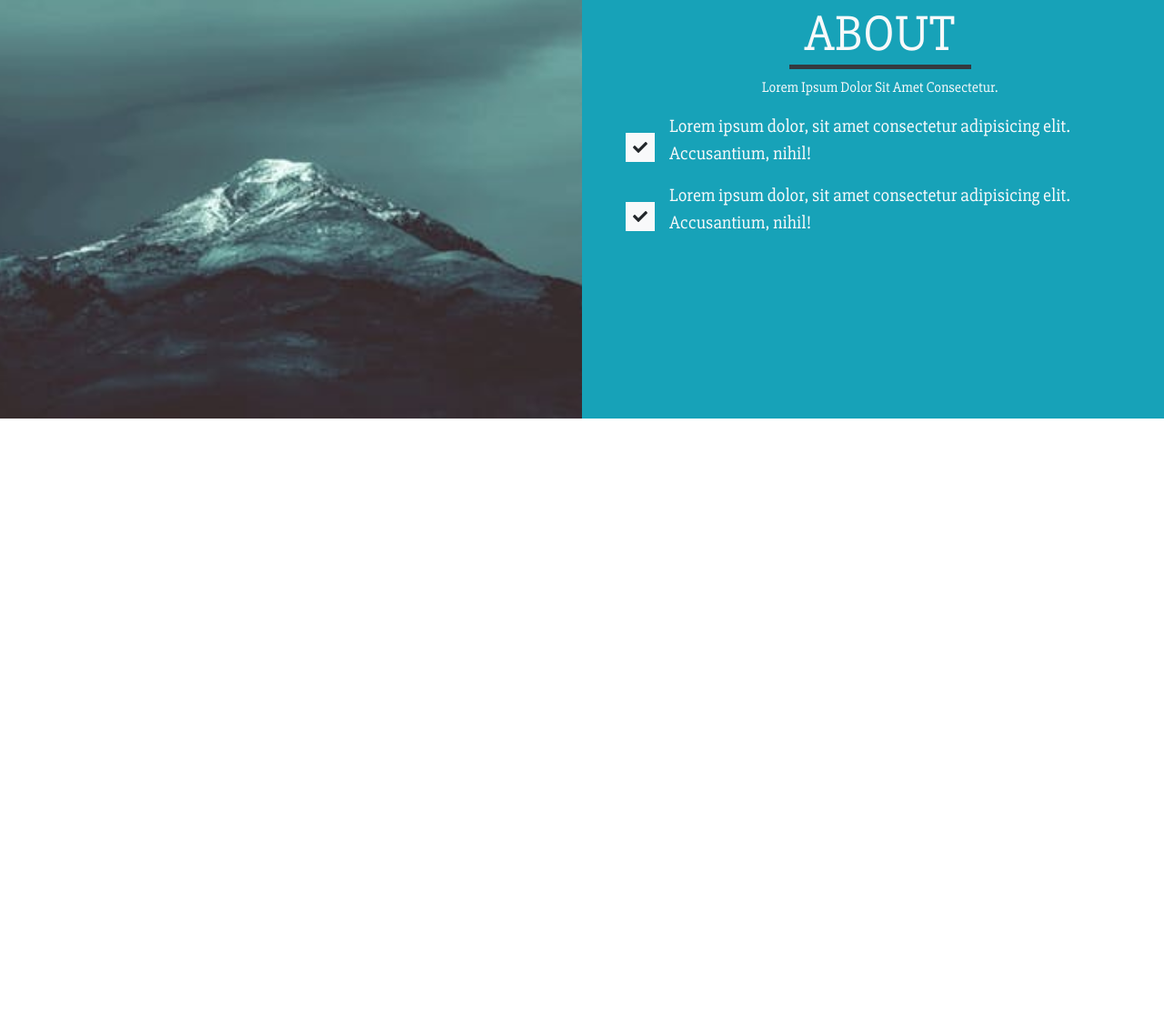
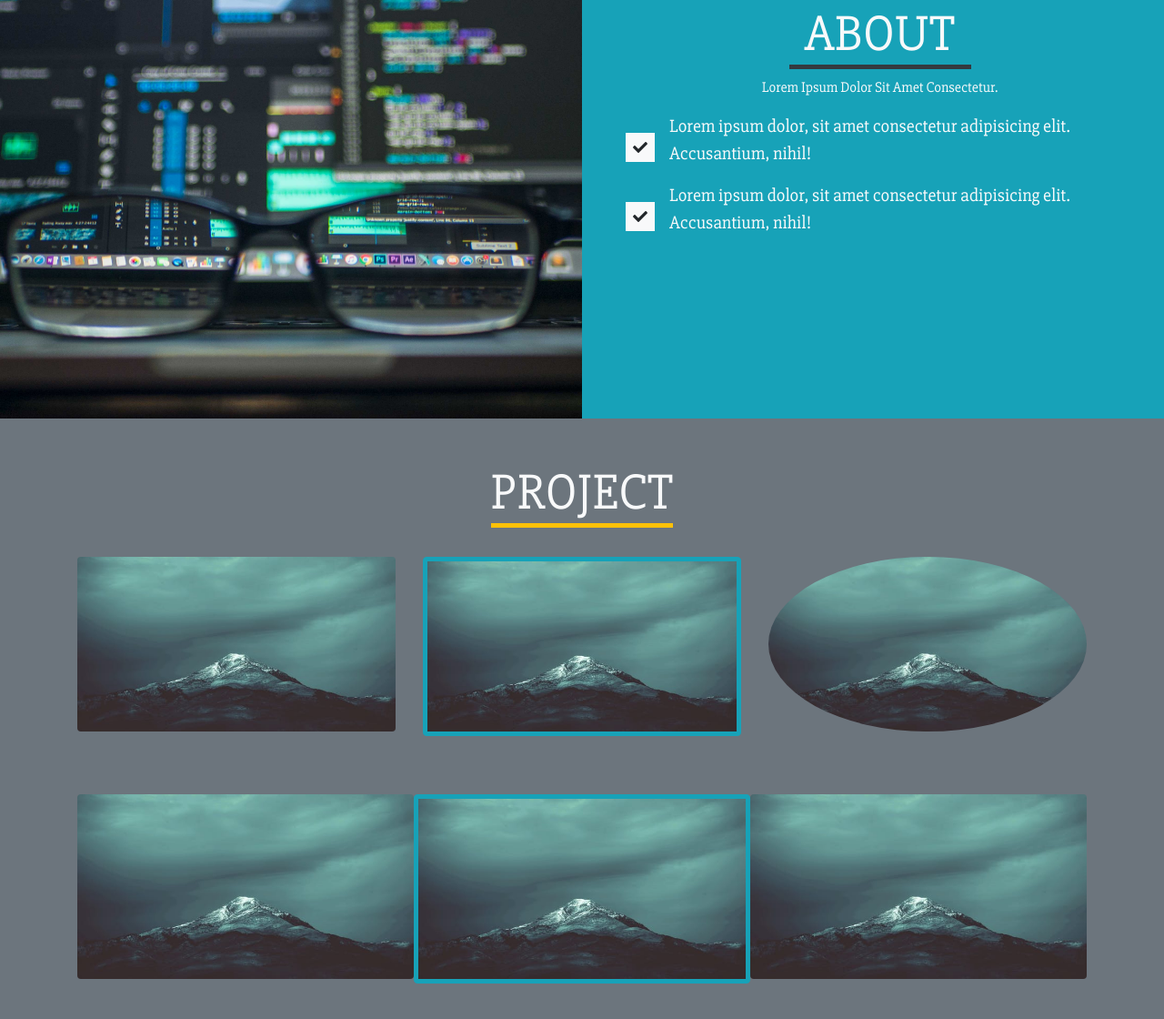
Before and after one commit to hilmi-a/bootstrap-theme-template, a plain HTML site: page index.html in a window 1280 px wide. Shown: the part 1492-2612 px from the top of the page at 91% size. Before the commit the page ends 1952 px from the top, so only its background shows below. Drawn offline with Linux system fonts and the light colour scheme.

Commit message:
add project

```diff
--- a/css/main.css
+++ b/css/main.css
@@ -16,7 +16,8 @@ body{
     margin: 0 auto;
 }
 .about-pic{
-    background: url(../img/bg.jpeg);
+    background: url(../img/bg-about.jpg);
+    /* background: url(../img/bg.jpeg)center/cover no-repeat fixed; */
     background-size: cover;
     background-position: center;
     background-repeat: no-repeat;
--- a/index.html
+++ b/index.html
@@ -126,7 +126,56 @@
       </div>
     </section>
     <!-- end about -->
-
+    <!-- project -->
+    <section id="project" class="py-5 bg-secondary">
+      <div class="container">
+        <!-- title -->
+        <div class="row">
+            <div class="col text-center">
+              <h1 class="display-4 text-uppercase text-light mb-0">
+                <strong>project</strong>
+              </h1>
+              <div class="title-underline bg-warning"></div>
+            </div>
+        </div>
+      <!-- title end -->
+      <div class="row py-3">
+        <!-- single project -->
+        <div class="col-sm-6 col-md-4 my-3">
+          <img src="img/bg.jpeg" class="img-fluid rounded" alt="">
+        </div>
+        <!-- end Project -->
+        <!-- single project -->
+        <div class="col-sm-6 col-md-4 my-3">
+            <img src="img/bg.jpeg" class="img-fluid img-thumbnail bg-info border border-info" alt="">
+          </div>
+          <!-- end Project -->
+          <!-- single project -->
+        <div class="col-sm-6 col-md-4 my-3 mx-auto">
+            <img src="img/bg.jpeg" class="img-fluid rounded-circle " alt="">
+          </div>
+          <!-- end Project -->
+      </div>
+      <div class="row py-3 no-gutters">
+          <!-- single project -->
+          <div class="col-sm-6 col-md-4 my-3">
+            <img src="img/bg.jpeg" class="img-fluid rounded" alt="">
+          </div>
+          <!-- end Project -->
+          <!-- single project -->
+          <div class="col-sm-6 col-md-4 my-3">
+              <img src="img/bg.jpeg" class="img-fluid img-thumbnail bg-info border border-info" alt="">
+            </div>
+            <!-- end Project -->
+            <!-- single project -->
+          <div class="col-sm-6 col-md-4 my-3 mx-auto">
+              <img src="img/bg.jpeg" class="img-fluid rounded " alt="">
+            </div>
+            <!-- end Project -->
+        </div>
+      </div>
+    </section>
+    <!-- end project -->
     <!-- Optional JavaScript -->
     <!-- jQuery first, then Popper.js, then Bootstrap JS -->
     <script src="./js/jquery-3.3.1.min.js"></script>
```
Also changed, not shown: img/bg-about.jpg (added).
